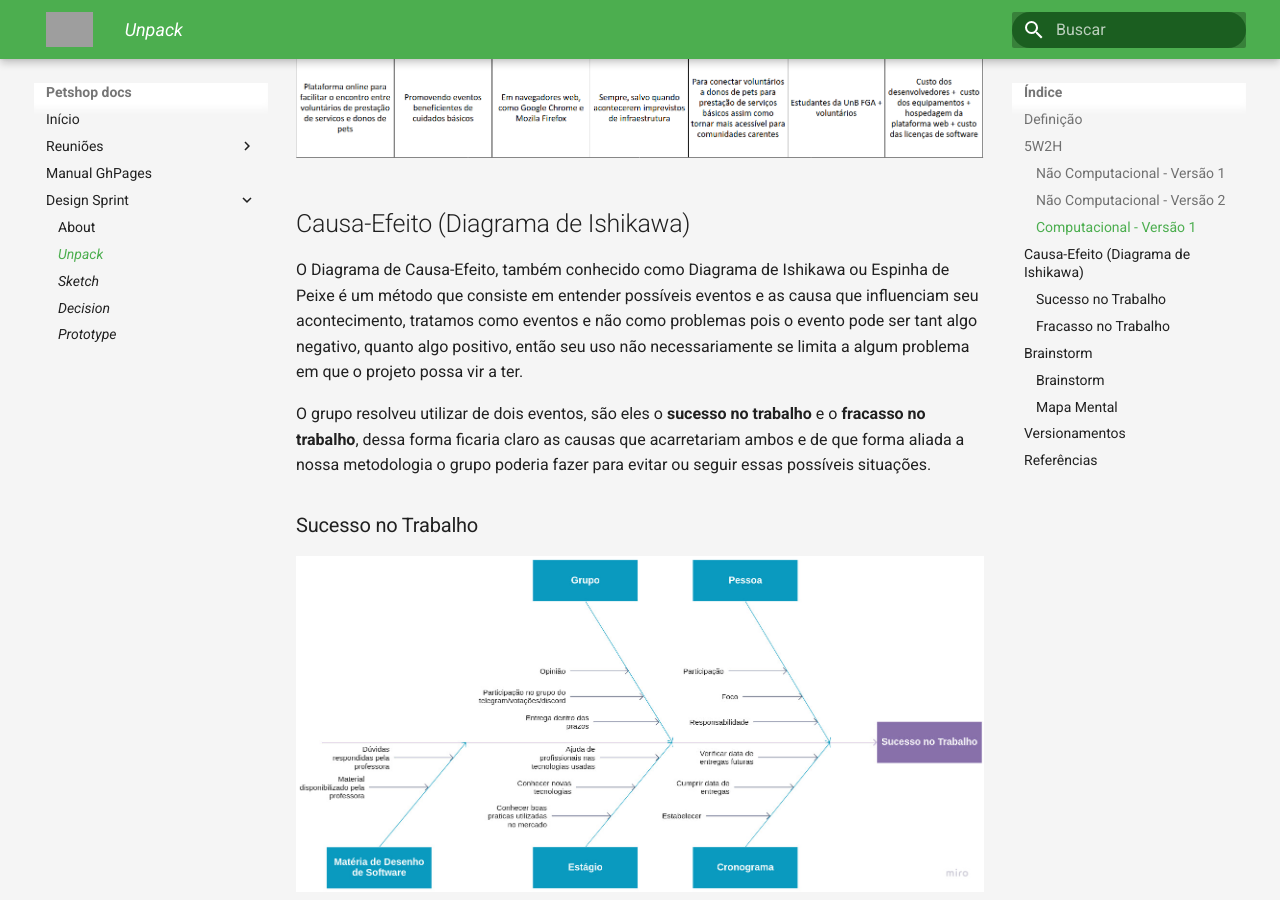
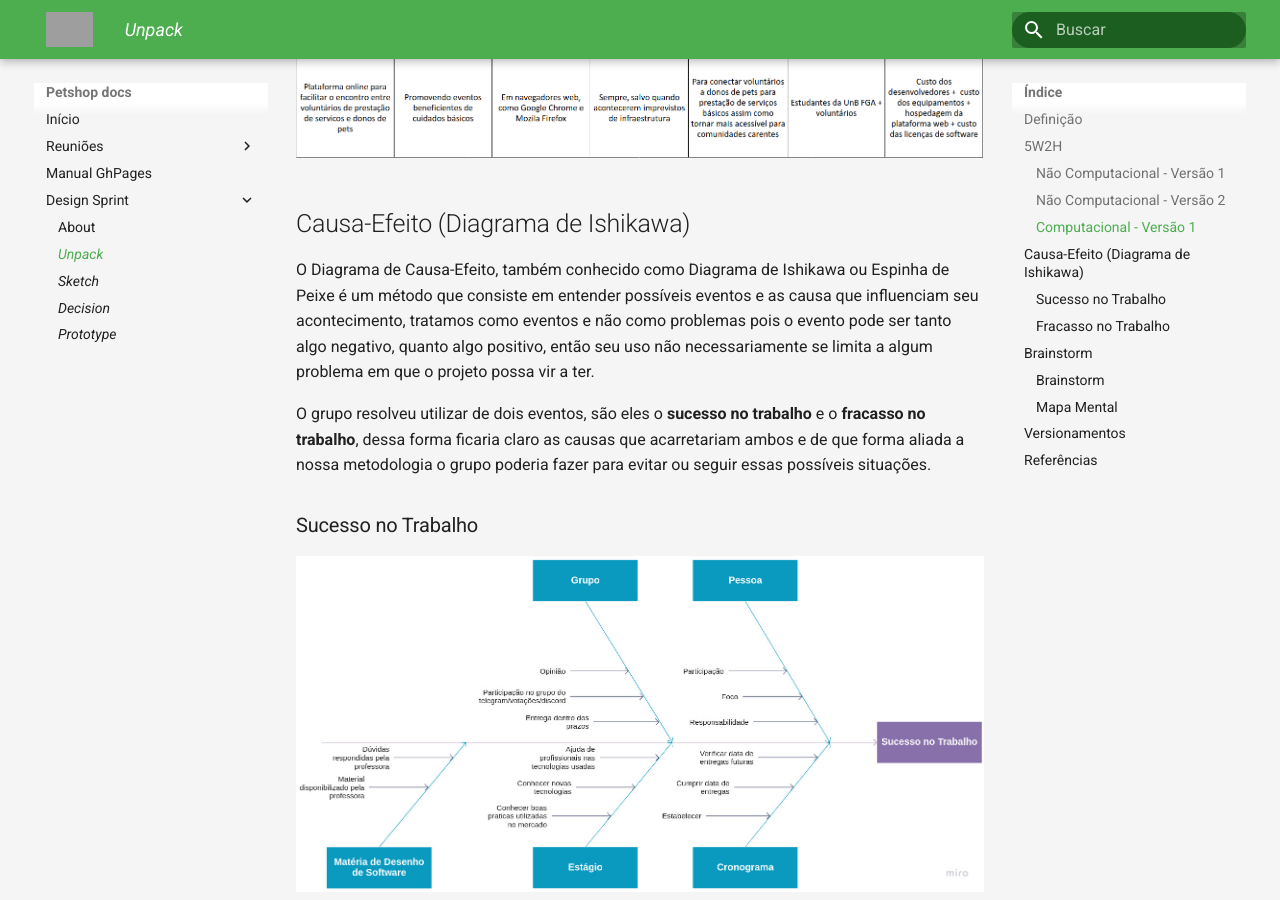
Before and after one commit to UnBArqDsw2021-1/2021.1_G3_PetStop_docs, an MkDocs documentation site: the page built from docs/designSprint/unpack.md, in a window 1280 px wide and 900 px high, scrolled down 1101 px. Built offline with MkDocs 1.6.1 and Material for MkDocs 9.7.7, drawn with Linux system fonts in a browser that asks for light colours; grey boxes are pictures that could not be loaded.

```diff
--- a/docs/designSprint/unpack.md
+++ b/docs/designSprint/unpack.md
@@ -17,7 +17,7 @@
 ![Computacional - V1](../images/5W2Hcomp.png)
 
 ## Causa-Efeito (Diagrama de Ishikawa)
-<p>O Diagrama de Causa-Efeito, também conhecido como Diagrama de Ishikawa ou Espinha de Peixe é um método que consiste em entender possíveis eventos e as causa que influenciam seu acontecimento, tratamos como eventos e não como problemas pois o evento pode ser tant algo negativo, quanto algo positivo, então seu uso não necessariamente se limita a algum problema em que o projeto possa vir a ter.</p>
+<p>O Diagrama de Causa-Efeito, também conhecido como Diagrama de Ishikawa ou Espinha de Peixe é um método que consiste em entender possíveis eventos e as causa que influenciam seu acontecimento, tratamos como eventos e não como problemas pois o evento pode ser tanto algo negativo, quanto algo positivo, então seu uso não necessariamente se limita a algum problema em que o projeto possa vir a ter.</p>
 <p>O grupo resolveu utilizar de dois eventos, são eles o <b>sucesso no trabalho</b> e o <b>fracasso no trabalho</b>, dessa forma ficaria claro as causas que acarretariam ambos e de que forma aliada a nossa metodologia o grupo poderia fazer para evitar ou seguir essas possíveis situações.</p>
 
 ### Sucesso no Trabalho
```
